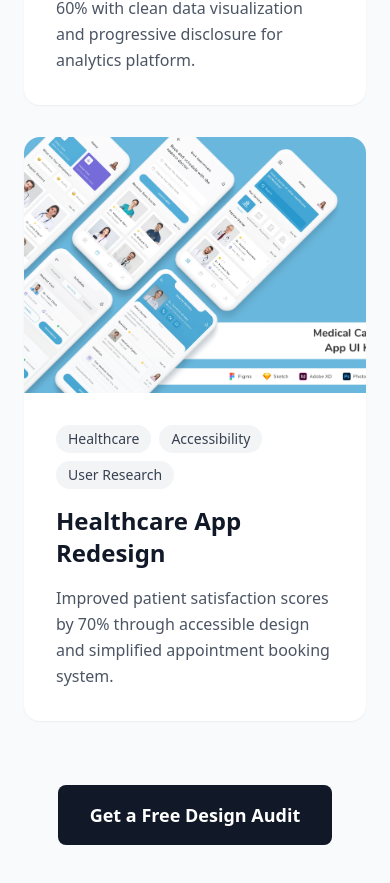
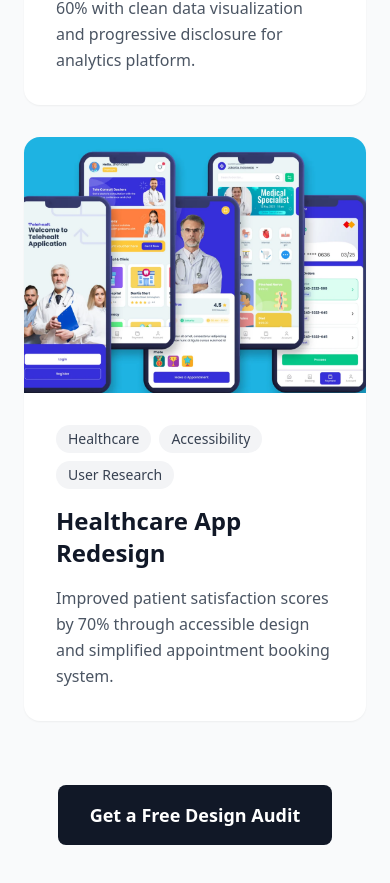
Before and after one commit to parvej966/craft-convert-create-folio, a React (Vite) app: page / in a window 390 px wide. Shown: the part 2913-3796 px from the top of the page. Built offline with nearby package versions, Linux system fonts and the light colour scheme.

Commit message:
Replace healthcare app image
Replaced the image for the "Healthcare App Redesign" project in the Work section with the new mobile health app mockup provided.

```diff
--- a/src/components/Work.tsx
+++ b/src/components/Work.tsx
@@ -25,7 +25,7 @@ const projects = [
     id: 4,
     title: "Healthcare App Redesign",
     description: "Improved patient satisfaction scores by 70% through accessible design and simplified appointment booking system.",
-    image: "/lovable-uploads/b45afc8a-7441-4490-994a-43466730085f.png",
+    image: "/lovable-uploads/5e73d2ab-0f6b-4fb7-a8a5-b0c95b5e206a.png",
     tags: ["Healthcare", "Accessibility", "User Research"]
   }
 ];
```
Also changed, not shown: public/lovable-uploads/5e73d2ab-0f6b-4fb7-a8a5-b0c95b5e206a.png (added).
